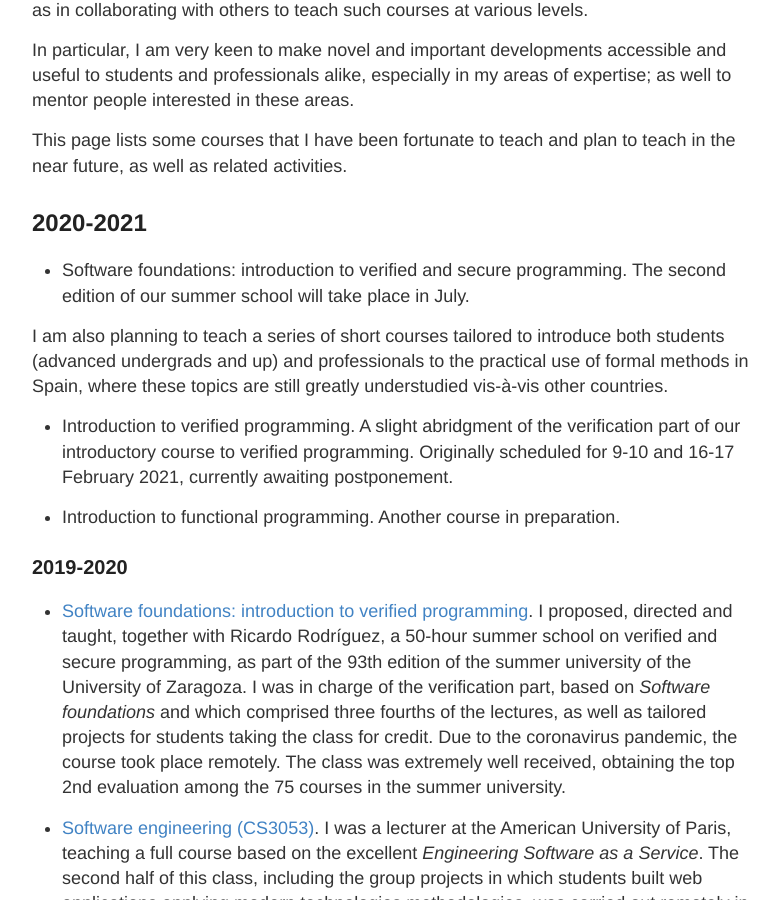
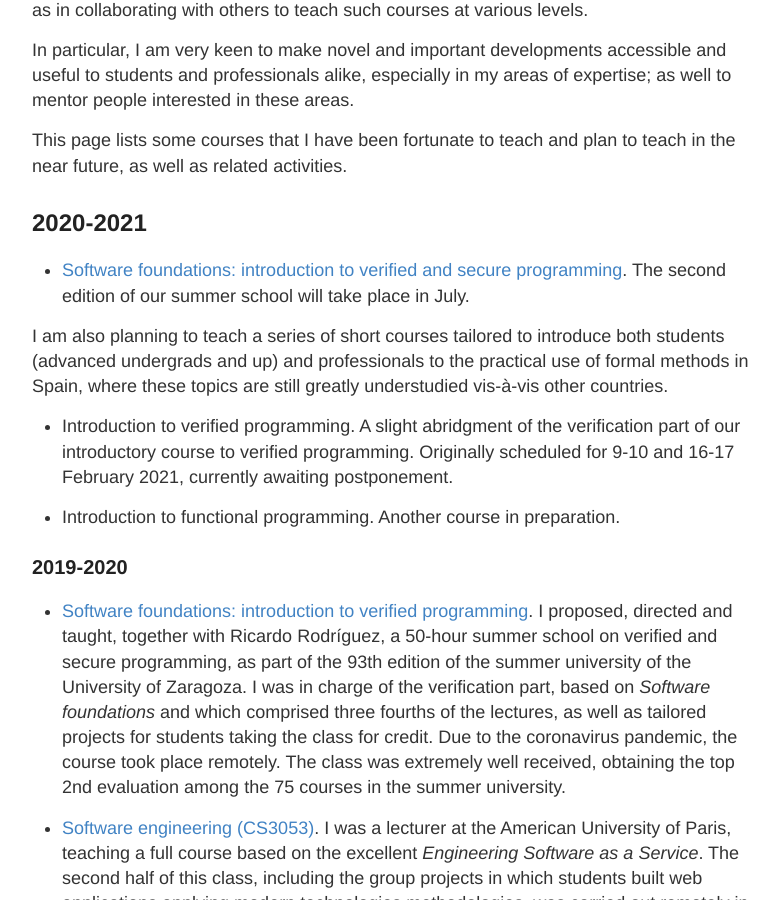
Before and after one commit to robblanco/robblanco.github.io, a Jekyll site: the page built from teaching.md, in a window 1280 px wide and 900 px high, scrolled down 320 px. Shown: the whole window, without its empty margins (248-1027 px from the left). Built offline with Jekyll 4.4.1, drawn with Linux system fonts in a browser that asks for light colours; part of the change alters nothing that is shown.

Commit message:
Add link to course page

```diff
--- a/teaching.md
+++ b/teaching.md
@@ -20,7 +20,7 @@ teach in the near future, as well as related activities.
 
 ## 2020-2021
 
-* Software foundations: introduction to verified and secure programming.
+* [Software foundations: introduction to verified and secure programming](/teaching/unizar2021/).
   The second edition of our summer school will take place in July.
 
 I am also planning to teach a series of short courses tailored to introduce
```
